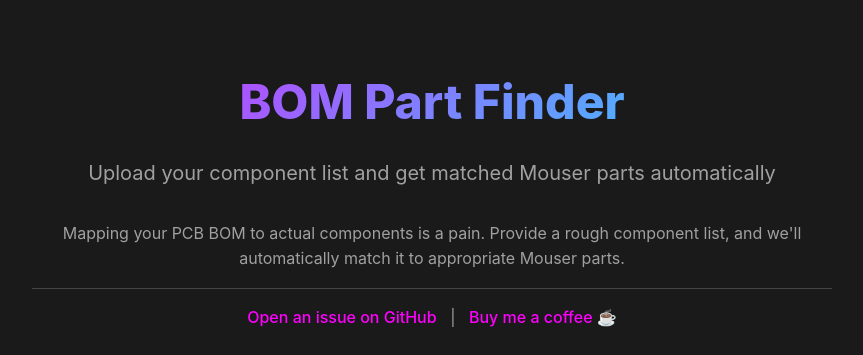
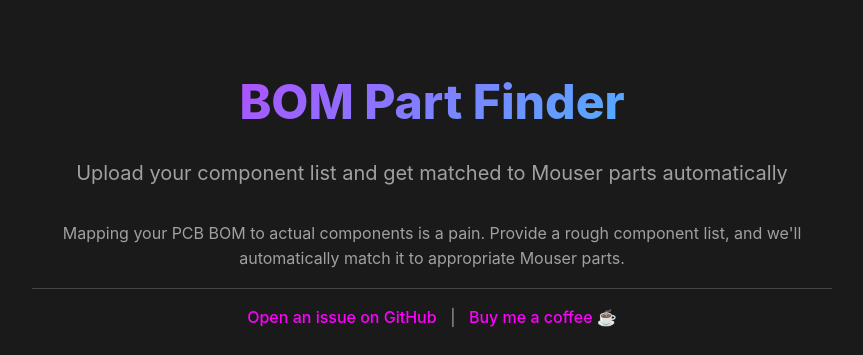
Before and after one commit to LastZactionHero/part_finder, a Flask app: page / in a window 1280 px wide. Shown: the top 355 px of the page, without its empty margins (208-1071 px from the left). Run offline with Flask 3, Linux system fonts and the light colour scheme.

Commit message:
Update header description for improved clarity in index.html

```diff
--- a/pcb_part_finder/web/templates/index.html
+++ b/pcb_part_finder/web/templates/index.html
@@ -10,7 +10,7 @@
     <div class="container">
         <header>
             <h1>BOM Part Finder</h1>
-            <p class="description">Upload your component list and get matched Mouser parts automatically</p>
+            <p class="description">Upload your component list and get matched to Mouser parts automatically</p>
             <p class="header-info">Mapping your PCB BOM to actual components is a pain. Provide a rough component list, and we'll automatically match it to appropriate Mouser parts.</p>
             <hr class="header-divider"/>
             <p class="header-info">
```
